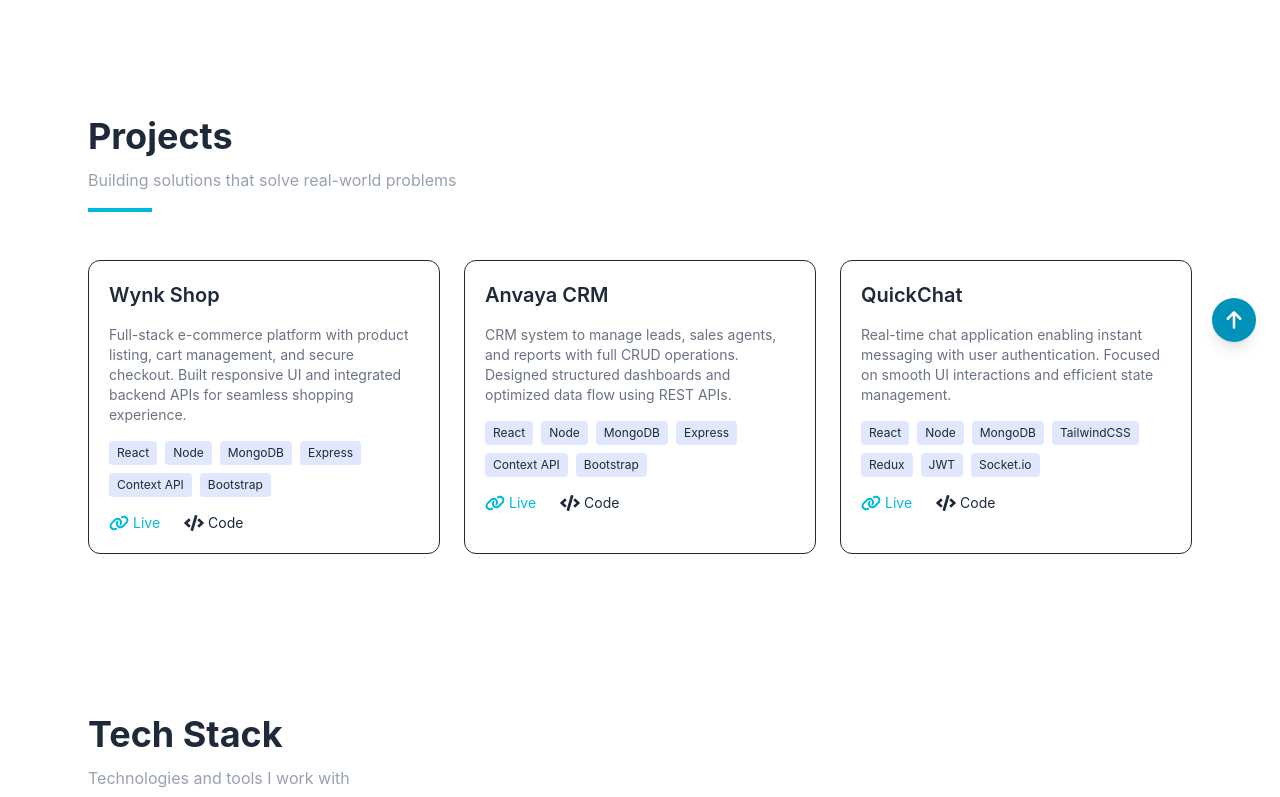
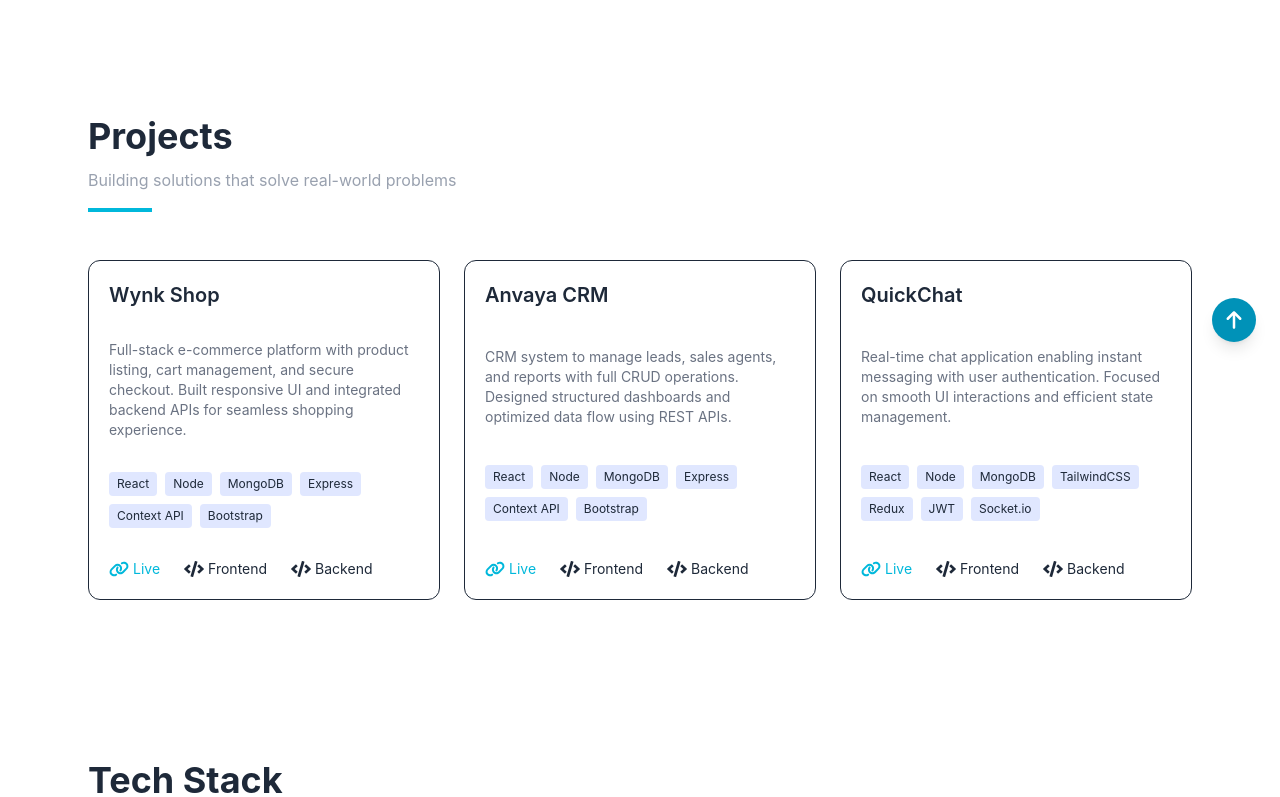
Before and after one commit to bhaskarbiswas04/Portfolio-BB, a React (Vite) app: page / in a window 1280 px wide. Shown: the part 434-1231 px from the top of the page. Built offline with nearby package versions, Linux system fonts and the light colour scheme.

Commit message:
updt: Project section

```diff
--- a/src/components/Projects.jsx
+++ b/src/components/Projects.jsx
@@ -23,7 +23,7 @@ export default function Projects() {
             whileInView={{ opacity: 1, y: 0 }}
             transition={{ delay: i * 0.1 }}
             whileHover={{ scale: 1.05 }}
-            className="border rounded-xl p-5 space-y-4 hover:shadow-lg transition"
+            className="border rounded-xl p-5 min-h-85 flex flex-col justify-between hover:shadow-lg transition"
           >
             <h3 className="text-xl font-semibold">{p.name}</h3>
             <p className="text-sm text-gray-500 dark:text-gray-400">
@@ -44,13 +44,26 @@ export default function Projects() {
             <div className="flex gap-6 text-sm">
               <a
                 href={p.live}
+                target="_blank"
                 className="flex items-center gap-1 text-cyan-500"
               >
                 <FaLink size={20} /> Live
               </a>
 
-              <a href={p.github} className="flex items-center gap-1">
-                <FaCode size={20} /> Code
+              <a
+                href={p.frontend}
+                className="flex items-center gap-1"
+                target="_blank"
+              >
+                <FaCode size={20} /> Frontend
+              </a>
+
+              <a
+                href={p.backend}
+                className="flex items-center gap-1"
+                target="_blank"
+              >
+                <FaCode size={20} /> Backend
               </a>
             </div>
           </motion.div>
--- a/src/data/projects.js
+++ b/src/data/projects.js
@@ -4,23 +4,34 @@ export const projects = [
     description:
       "Full-stack e-commerce platform with product listing, cart management, and secure checkout. Built responsive UI and integrated backend APIs for seamless shopping experience.",
     tech: ["React", "Node", "MongoDB", "Express", "Context API", "Bootstrap"],
-    live: "#",
-    github: "#",
+    live: "https://e-commerce-app-level-one.vercel.app/",
+    frontend: "https://github.com/bhaskarbiswas04/E-commerce-app-LevelOne",
+    backend: "https://github.com/bhaskarbiswas04/e-commerce-LevelOne-backend",
   },
   {
     name: "Anvaya CRM",
     description:
       "CRM system to manage leads, sales agents, and reports with full CRUD operations. Designed structured dashboards and optimized data flow using REST APIs.",
     tech: ["React", "Node", "MongoDB", "Express", "Context API", "Bootstrap"],
-    live: "#",
-    github: "#",
+    live: "https://anvaya-crm-frontend-swart.vercel.app/",
+    frontend: "https://github.com/bhaskarbiswas04/Anvaya-CRM-frontend",
+    backend: "https://github.com/bhaskarbiswas04/Anvaya-CRM-backend",
   },
   {
     name: "QuickChat",
     description:
       "Real-time chat application enabling instant messaging with user authentication. Focused on smooth UI interactions and efficient state management.",
-    tech: ["React", "Node", "MongoDB", "TailwindCSS", "Redux", "JWT", "Socket.io"],
+    tech: [
+      "React",
+      "Node",
+      "MongoDB",
+      "TailwindCSS",
+      "Redux",
+      "JWT",
+      "Socket.io",
+    ],
     live: "#",
-    github: "#",
+    frontend: "https://github.com/bhaskarbiswas04/ChatGo-UI",
+    backend: "https://github.com/bhaskarbiswas04/ChatGo-app-backend",
   },
 ];
```
